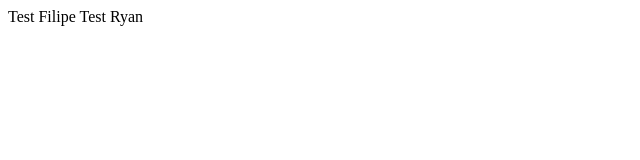
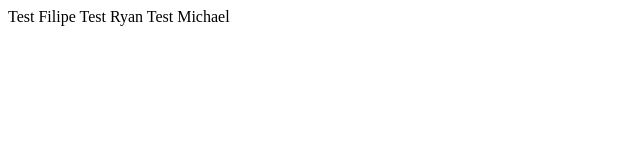
Before and after one commit to emjogale/practice, a plain HTML site: page index.html in a window 1280 px wide. Shown: the whole page, without its empty margins (0-640 px from the left). Drawn offline with Linux system fonts and the light colour scheme.

Commit message:
Adding Michael's Text

```diff
--- a/index.html
+++ b/index.html
@@ -2,4 +2,5 @@
 <html>
   Test Filipe
   Test Ryan
+  Test Michael
 </html>
```
